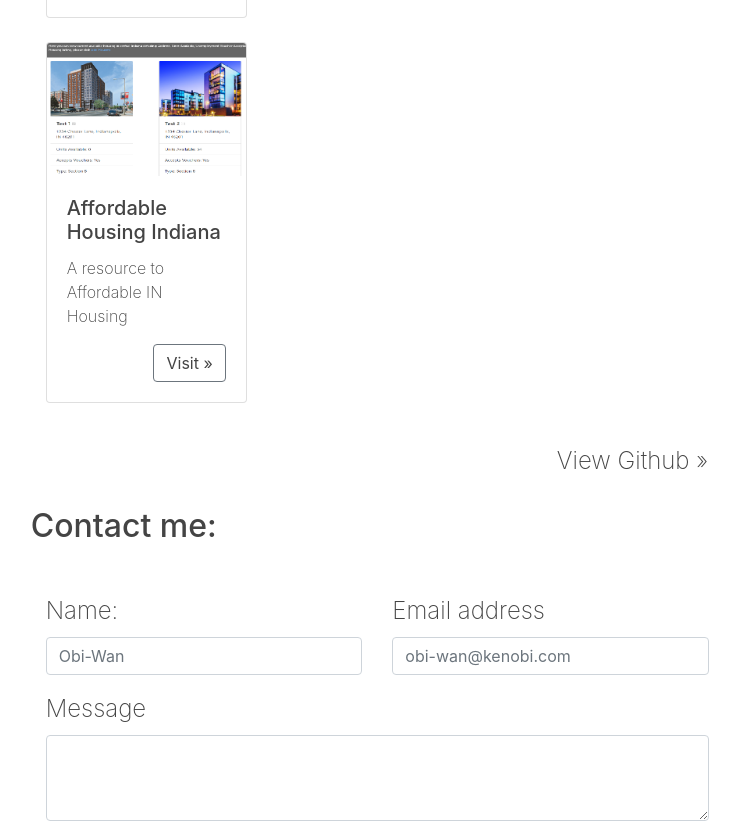
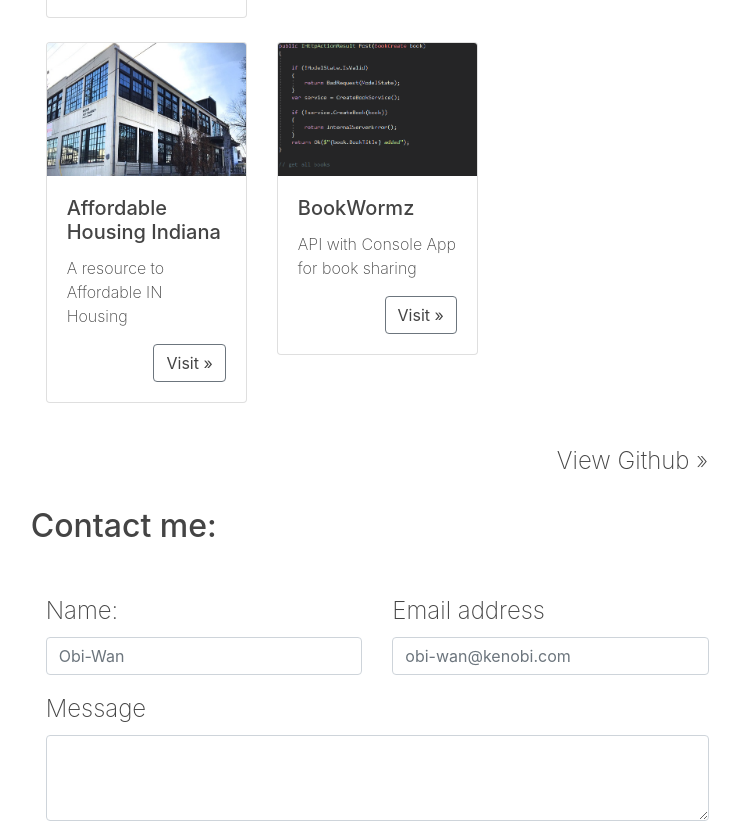
Before and after one commit to hjpaul7/portfolio, a plain HTML site: page index.html in a window 1280 px wide. Shown: the part 1098-1932 px from the top of the page, without its empty margins (476-1216 px from the left). Drawn offline with nearby package versions, Linux system fonts and the light colour scheme.

Commit message:
added bookwormz

```diff
--- a/index.html
+++ b/index.html
@@ -245,7 +245,7 @@
                 </div>
                 <div class="col-md-4">
                   <div class="card mb-4">
-                    <img src="img/af.png" class="card-img-top" alt="af" />
+                    <img src="img/wheeler.jpg" class="card-img-top" alt="af" />
                     <div class="card-body">
                       <h5 class="card-title">Affordable Housing Indiana</h5>
                       <p class="card-text" style="font-size: 16px">
@@ -257,6 +257,31 @@
                       >
                         <a
                           href="https://affordablehousing.azurewebsites.net"
+                          style="text-decoration: none"
+                          >Visit &raquo;</a
+                        >
+                      </button>
+                    </div>
+                  </div>
+                </div>
+                <div class="col-md-4">
+                  <div class="card mb-4">
+                    <img
+                      src="img/bookwormz.png"
+                      class="card-img-top"
+                      alt="bw"
+                    />
+                    <div class="card-body">
+                      <h5 class="card-title">BookWormz</h5>
+                      <p class="card-text" style="font-size: 16px">
+                        API with Console App for book sharing
+                      </p>
+                      <button
+                        type="button"
+                        class="btn btn-outline-secondary float-right"
+                      >
+                        <a
+                          href="https://github.com/seanqiusd/BookWormzAPI"
                           style="text-decoration: none"
                           >Visit &raquo;</a
                         >
```
Also changed, not shown: img/bookwormz.png (added), img/wheeler.jpg (added).
